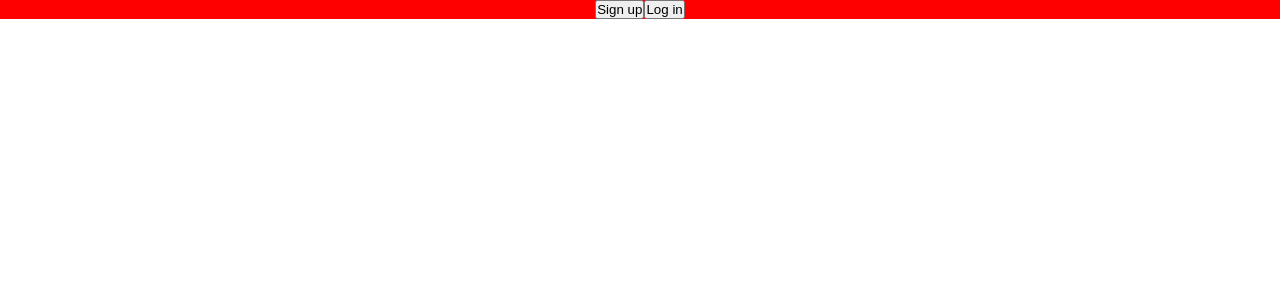
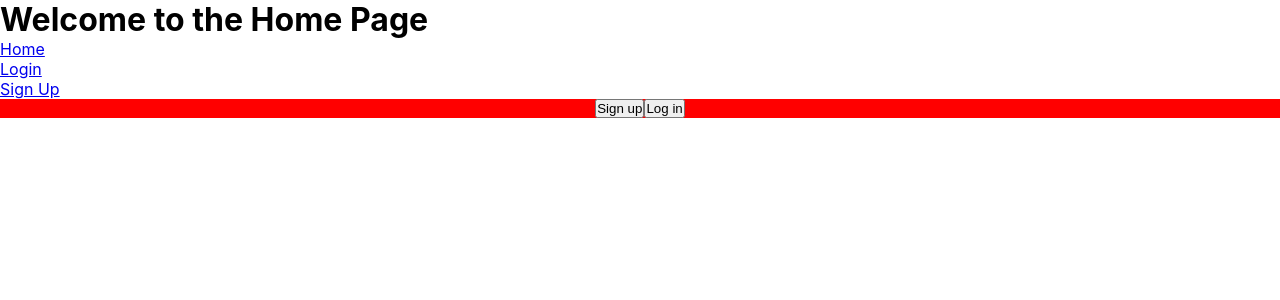
Before and after one commit to tranlac2210/COSC-4353-Project, a React (Create React App) app in the folder client/: page / in a window 1280 px wide. Shown: the top 300 px of the page. Built offline with nearby package versions, Linux system fonts and the light colour scheme.

Commit message:
Update index.js

```diff
--- a/client/src/index.js
+++ b/client/src/index.js
@@ -1,6 +1,8 @@
 import React from 'react';
 import ReactDOM from 'react-dom/client';
 import WelcomeGuest from './guests/pages/WelcomeGuest';
+import reportWebVitals from './reportWebVitals';
+import App from './App';
 import './index.css';
 // import App from './App';
 // import reportWebVitals from './reportWebVitals';
@@ -8,6 +10,7 @@ import './index.css';
 const root = ReactDOM.createRoot(document.getElementById('root'));
 root.render(
   <React.StrictMode>
+    <App/>
     <WelcomeGuest/>
   </React.StrictMode>
 );
@@ -15,4 +18,4 @@ root.render(
 // If you want to start measuring performance in your app, pass a function
 // to log results (for example: reportWebVitals(console.log))
 // or send to an analytics endpoint. Learn more: https://bit.ly/CRA-vitals
-// reportWebVitals();
+reportWebVitals();
```
